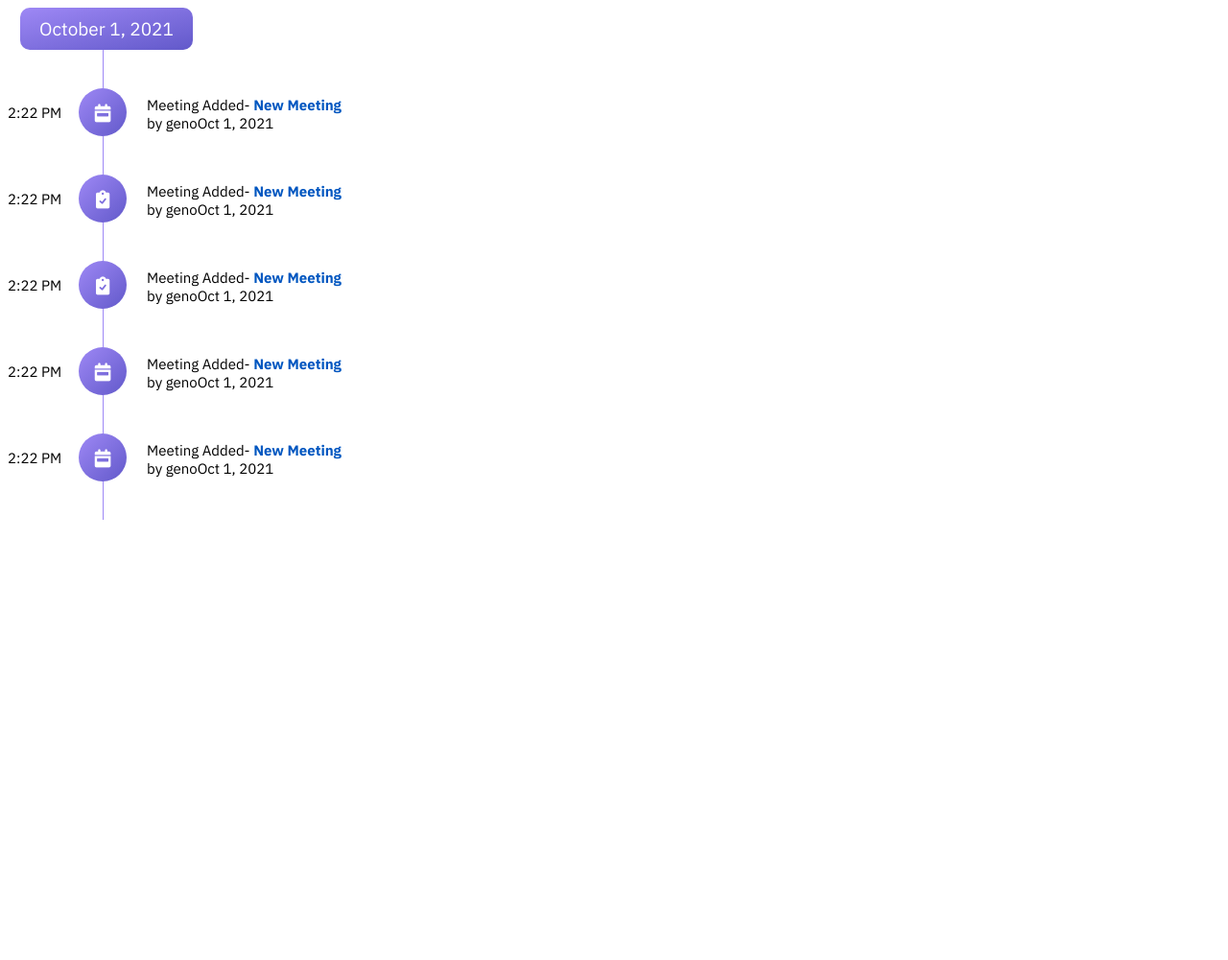
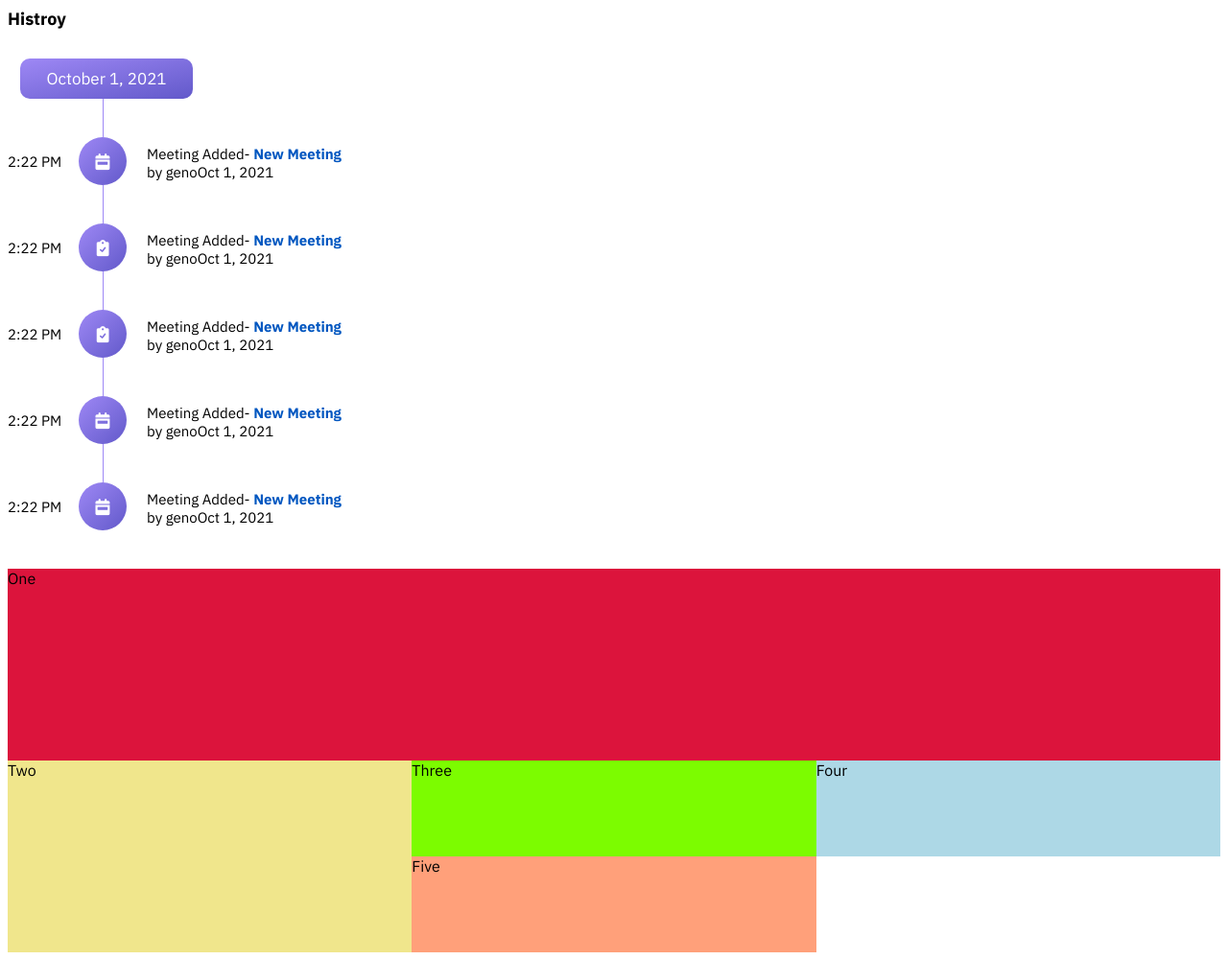
Before and after one commit to simeon1929/timeline, a plain HTML site: page index.html in a window 1280 px wide. Shown: the whole page at 96% size. Before the commit the page ends 800 px from the top, so only its background shows below. Drawn offline with Linux system fonts and the light colour scheme.

Commit message:
gird checked

```diff
--- a/index.html
+++ b/index.html
@@ -10,7 +10,7 @@
 </head>
 <body>
 <div class="purachse__deatils">
-
+    <h3>Histroy</h3>
     <ul>
         <li>
             <div class="circle removeCircle">October 1, 2021</div>
@@ -59,5 +59,14 @@
 </div>
 
 
+<div class="wrapper">
+    <div class="box1">One</div>
+    <div class="box2">Two</div>
+    <div class="box3">Three</div>
+    <div class="box4">Four</div>
+    <div class="box5">Five</div>
+  </div>
+
+
 </body>
 </html>
--- a/style.scss
+++ b/style.scss
@@ -13,11 +13,19 @@ ul , li {
 }
 
 .purachse__deatils {
+    h3 {
+        margin: 0;
+        padding-bottom: 30px;
+        font-size: 18px;
+    }
     overflow: hidden;
     li {
         position: relative;
         padding-left: 74px;
         padding-bottom: 40px;
+        &:last-child:after{
+            display: none;
+        }
         &:after {
             position: absolute;
             height: 100%;
@@ -40,7 +48,7 @@ ul , li {
             display: flex;
             justify-content: center;
             align-items: center;
-            font-size: 19px;
+            font-size: 17px;
             color: #fff;
             &.removeCircle {
                 display: inline-block;
@@ -68,3 +76,34 @@ ul , li {
         }
     }
 }
+
+
+.wrapper {
+    display: grid;
+    grid-template-columns: repeat(3, 1fr);
+    grid-auto-rows: 100px;
+  }
+
+  .box1 {
+    grid-column-start: 1;
+    grid-column-end: 4;
+    grid-row-start: 1;
+    grid-row-end: 3;
+    background-color:crimson;
+  }
+
+  .box2 {
+    grid-column-start: 1;
+    grid-row-start: 3;
+    grid-row-end: 5;
+    background-color: khaki;
+  }
+  .box3 {
+    background-color: lawngreen;
+  }
+  .box4 {
+    background-color: lightblue;
+  }
+  .box5 {
+    background-color: lightsalmon;
+  }
```
Also changed, not shown: style.css, 1 other file.
